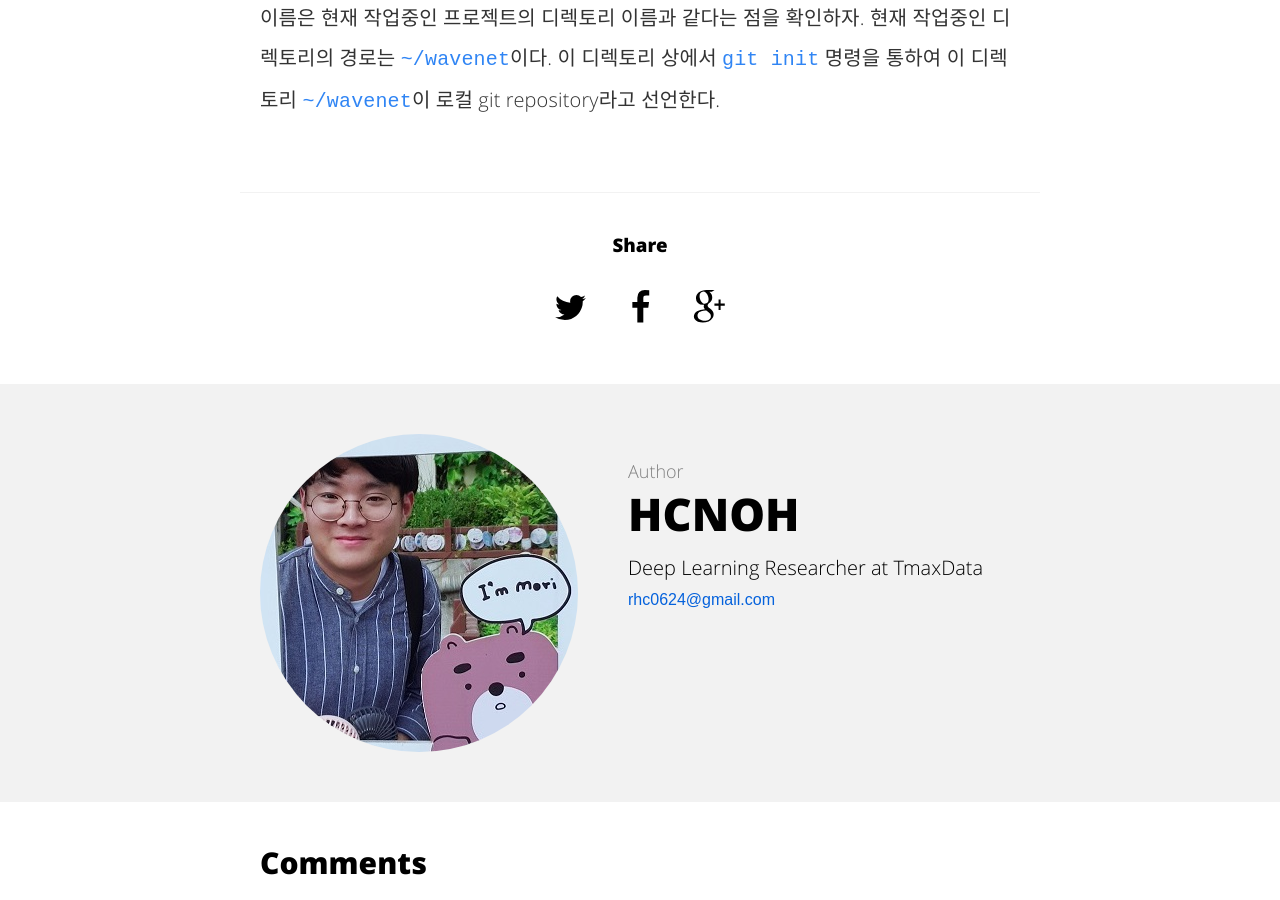
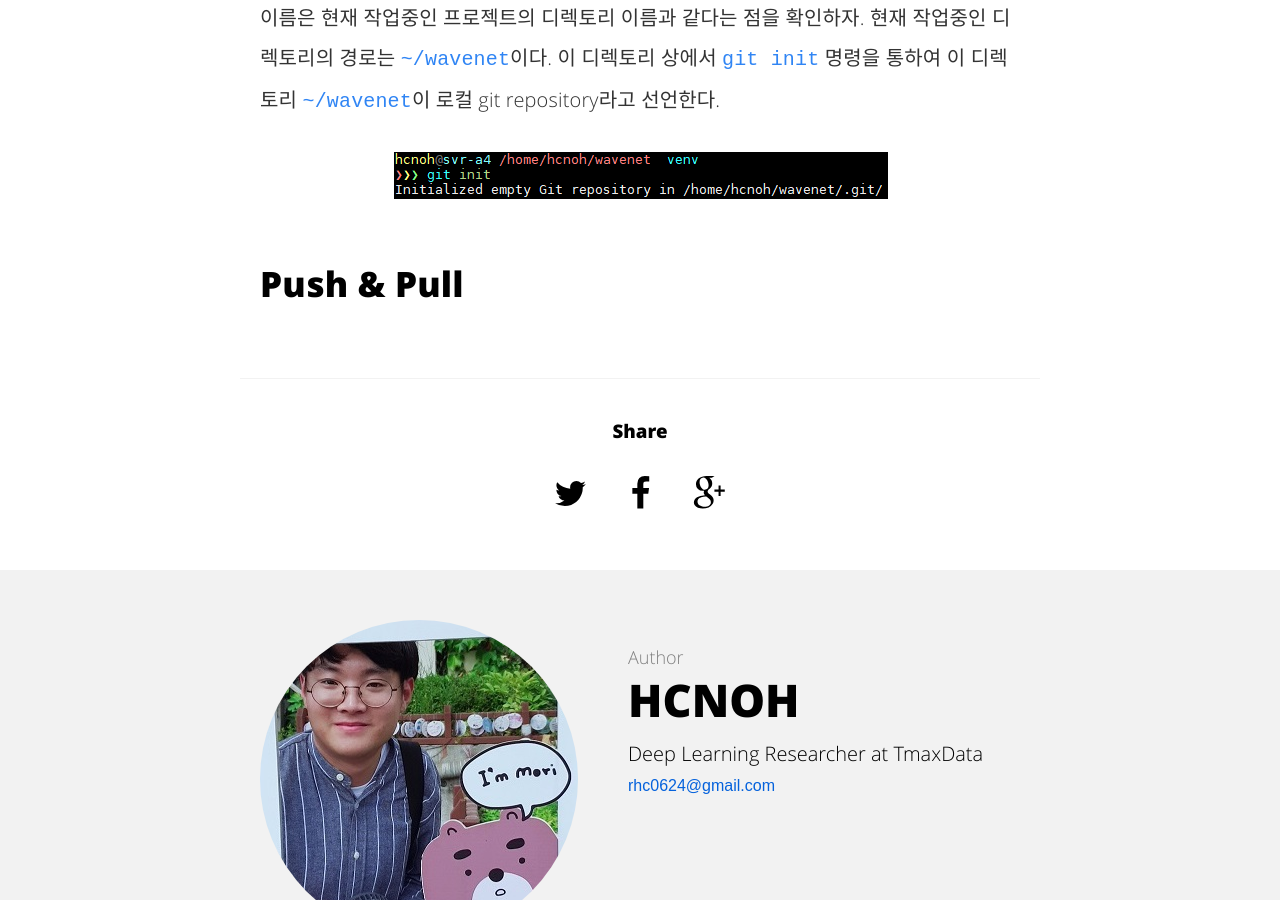
Before and after one commit to hcnoh/blog-prev, a Jekyll site: the page built from _posts/2018-08-18-git-first-time.md, in a window 1280 px wide and 900 px high, scrolled down 1794 px. Built offline with Jekyll 4.4.1, drawn with Linux system fonts in a browser that asks for light colours; comment, search, counter and statistics services are not loaded.

Commit message:
Update 2018-08-18-git-first-time.md

```diff
--- a/_posts/2018-08-18-git-first-time.md
+++ b/_posts/2018-08-18-git-first-time.md
@@ -26,3 +26,6 @@
 
 그 다음으로는 먼저 GitHub 상에서 `wavenet`이라는 이름으로 repo를 하나 만들어 준다. 이 이름은 현재 작업중인 프로젝트의 디렉토리 이름과 같다는 점을 확인하자.
 현재 작업중인 디렉토리의 경로는 `~/wavenet`이다. 이 디렉토리 상에서 `git init` 명령을 통하여 이 디렉토리 `~/wavenet`이 로컬 git repository라고 선언한다.
+![image](/assets/img/2018-08-18-git-first-time/01.png)
+
+## Push & Pull
```
